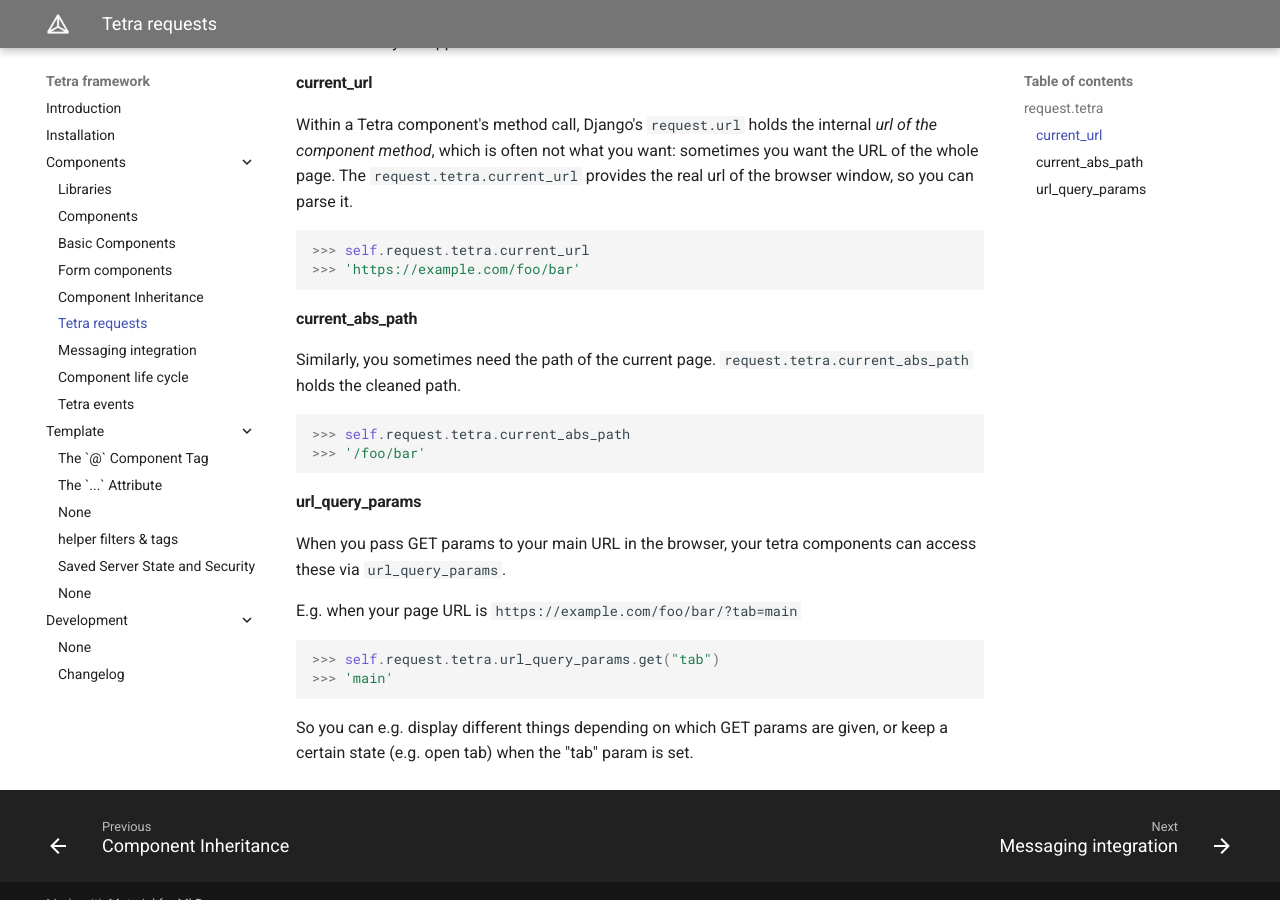
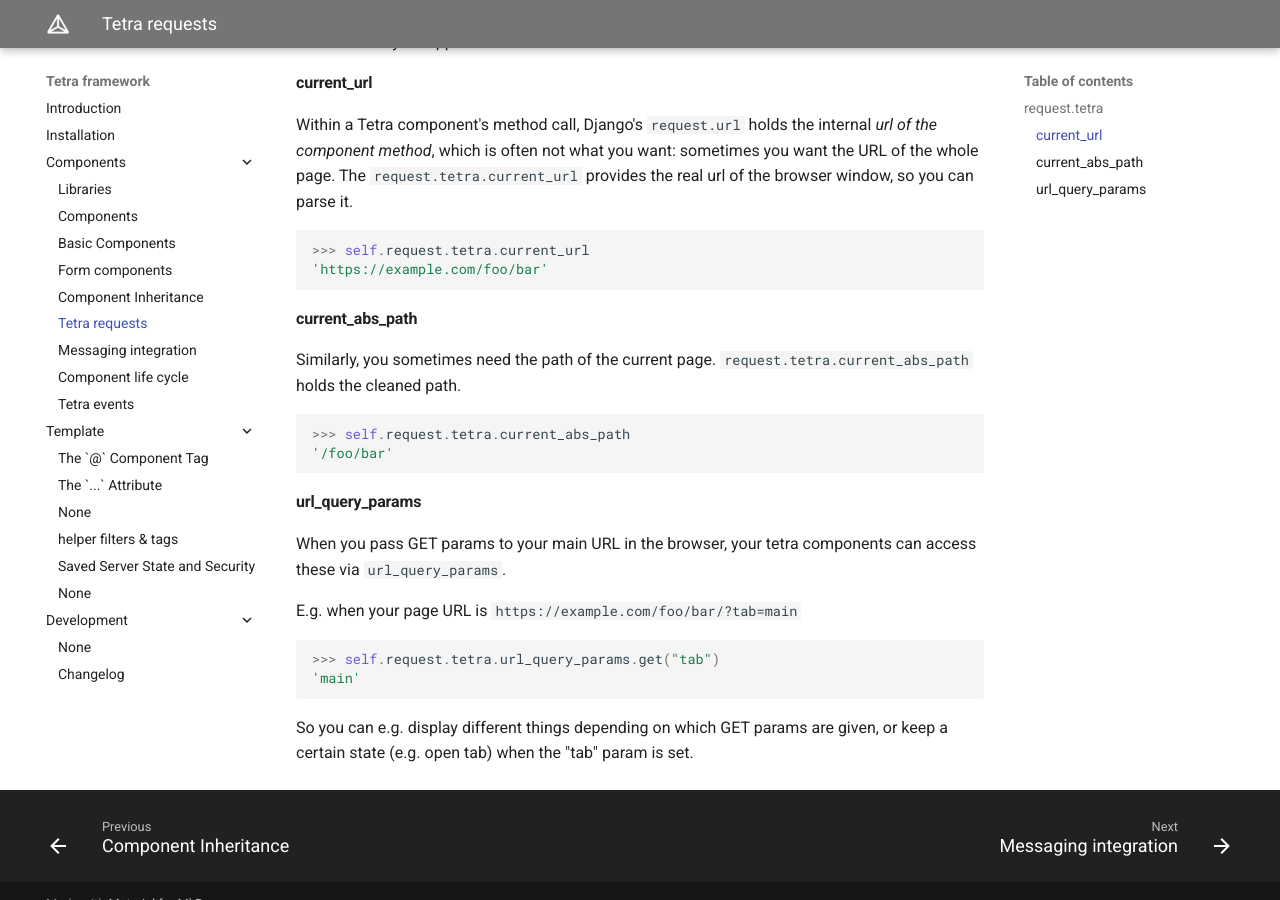
Before and after one commit to tetra-framework/tetra, an MkDocs documentation site: the page built from docs/request.md, in a window 1280 px wide and 900 px high, scrolled down 519 px. Built offline with MkDocs 1.6.1 and Material for MkDocs 9.7.7, drawn with Linux system fonts in a browser that asks for light colours.

Commit message:
docs: fix output format prefix in examples

````diff
--- a/docs/request.md
+++ b/docs/request.md
@@ -20,7 +20,7 @@
 
 ```python
 >>> self.request.tetra.current_url
->>> 'https://example.com/foo/bar'
+'https://example.com/foo/bar'
 ```
 
 #### current_abs_path
@@ -29,7 +29,7 @@
 
 ```python
 >>> self.request.tetra.current_abs_path
->>> '/foo/bar'
+'/foo/bar'
 ```
 
 #### url_query_params
@@ -40,7 +40,7 @@
 
 ```python
 >>> self.request.tetra.url_query_params.get("tab")
->>> 'main'
+'main'
 ```
 
 So you can e.g. display different things depending on which GET params are given, or keep a certain state (e.g. open tab) when the "tab" param is set.
````
